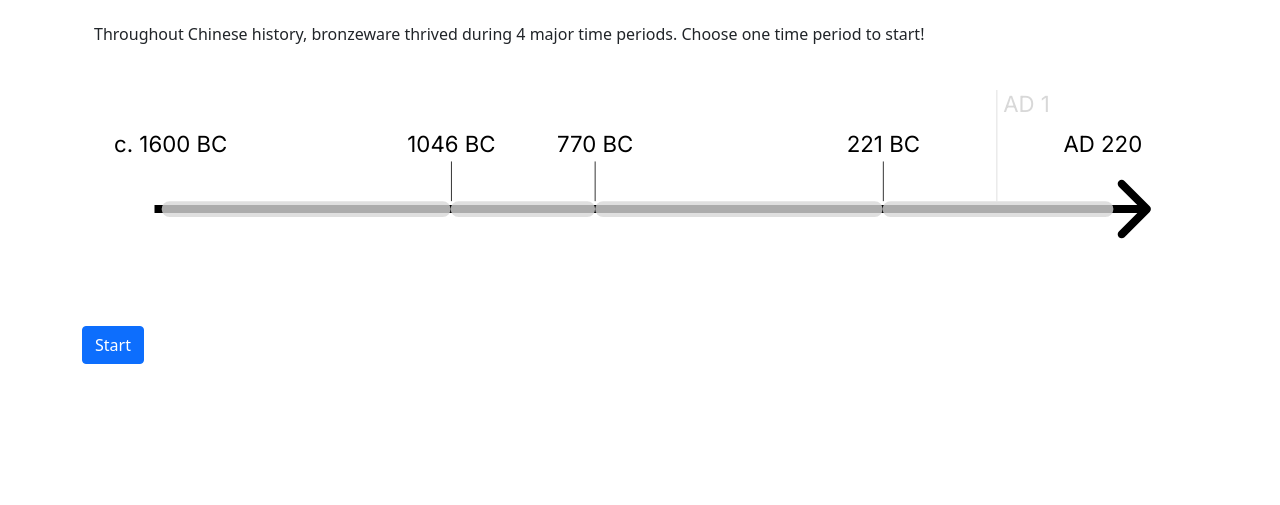
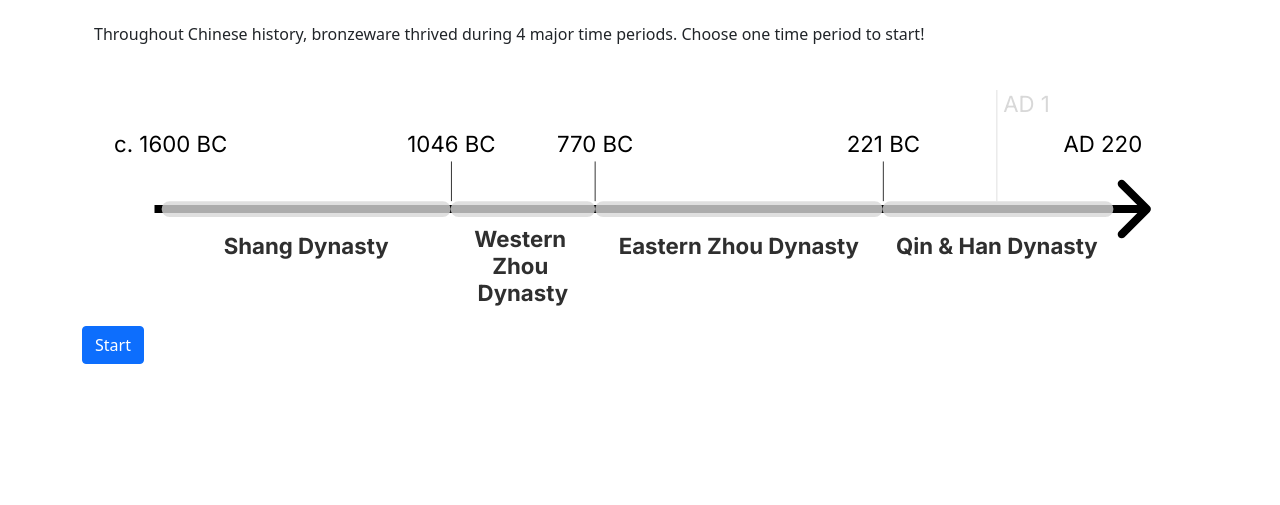
Before and after one commit to 77889itsme/bronze-clocks, a Flask app: page /learn/motif in a window 1280 px wide. Shown: the part 240-745 px from the top of the page. Run offline with Flask 3, Linux system fonts and the light colour scheme; some libraries are stand-ins or nearby versions.

Commit message:
Update timeline.html

```diff
--- a/templates/timeline.html
+++ b/templates/timeline.html
@@ -78,7 +78,9 @@
 function attachLinks(linkList, currentPage=NaN) {
   linkList.forEach((item, index) => {
     // always set base style
-    $(item.selector).find("text").addClass("timeline-date-light");
+    $(item.selector).find("text")
+      .removeClass("timeline-date-dark")
+      .addClass("timeline-date-light");
     $(item.selector).css("cursor", "pointer");
 
     // always attach click
@@ -254,7 +256,7 @@ function disableTimelineHover() {
         />
 
         <g class="shang-group" id="shang-group">
-            <text class="dynasty-label shang-label" x="242" y="207.182" role="text" text-anchor="middle">
+            <text class="dynasty-label shang-label timeline-date-dark" x="242" y="207.182" role="text" text-anchor="middle">
                 Shang Dynasty
             </text>
             <rect
@@ -271,7 +273,7 @@ function disableTimelineHover() {
 
 
         <g class="zhou-west-group" id="zhou-west-group">
-            <text class="dynasty-label zhou-west-label" role="text" text-anchor="middle">
+            <text class="dynasty-label zhou-west-label timeline-date-dark" role="text" text-anchor="middle">
                 <tspan x="515" y="197.182">Western</tspan>
                 <tspan x="515" y="231.182">Zhou</tspan>
                 <tspan x="515" y="265.182">Dynasty</tspan>
@@ -290,7 +292,7 @@ function disableTimelineHover() {
 
 
         <g class="zhou-east-group" id="zhou-east-group">
-            <text class="dynasty-label zhou-east-label" x="787" y="207.182" role="text" text-anchor="middle">
+            <text class="dynasty-label zhou-east-label timeline-date-dark" x="787" y="207.182" role="text" text-anchor="middle">
                 Eastern Zhou Dynasty
             </text>
             <rect
@@ -306,7 +308,7 @@ function disableTimelineHover() {
         </g>
 
         <g class="qinhan-group" id="qinhan-group">
-            <text class="dynasty-label qinhan-label" x="1112" y="207.182" role="text" text-anchor="middle">
+            <text class="dynasty-label qinhan-label timeline-date-dark" x="1112" y="207.182" role="text" text-anchor="middle">
                 Qin &amp; Han Dynasty
             </text>
             <rect
```
